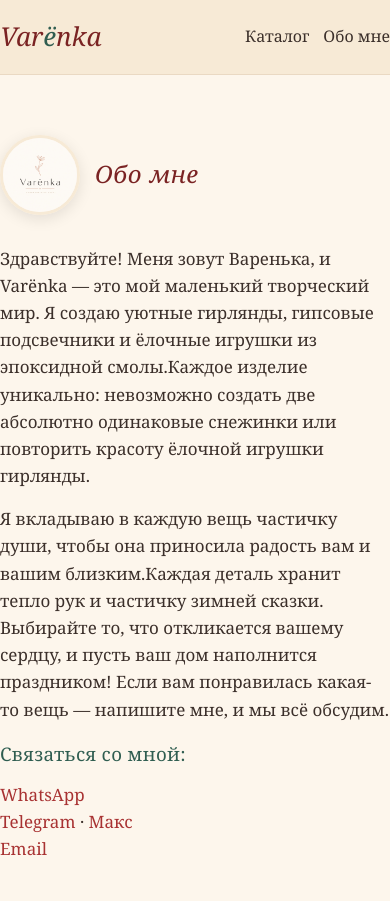
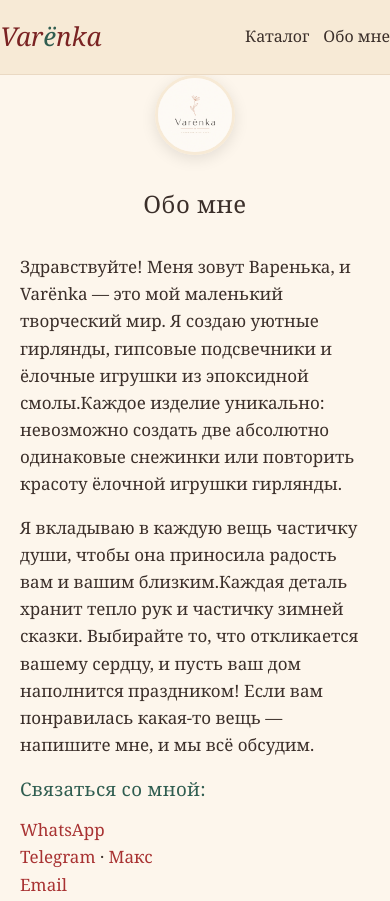
Before and after one commit to fep0000-ship-it/varenka, a plain HTML site: page about.html in a window 390 px wide. Shown: the top 901 px of the page. Drawn offline with Linux system fonts and the light colour scheme.

Commit message:
Update style.css

```diff
--- a/style.css
+++ b/style.css
@@ -81,22 +81,59 @@ header {
 .cat-img { width: 100%; height: 180px; object-fit: cover; margin-bottom: 15px; border-bottom: 2px solid var(--bg-soft); transition: transform 0.3s ease; }
 .cat-card:hover .cat-img { transform: scale(1.05); }
 
-/* ===== Страница Обо мне ===== */
-.about { padding: 60px 0; max-width: 800px; margin: 0 auto; }
+* =========================================
+   СТРАНИЦА "ОБО МНЕ" - ФИНАЛЬНЫЙ ВАРИАНТ
+   ========================================= */
+
+/* Контейнер страницы */
+.about {
+  padding: 60px 0;
+  max-width: 800px;
+  margin: 0 auto;
+}
+/* КОМПЬЮТЕР: Логотип слева, заголовок справа */
 .about-flex {
-  display: flex;
-  align-items: center;       /* Выравнивание по вертикали */
-  justify-content: flex-start; /* Прижимаем всё к левому краю */
-  gap: 20px;                 /* Расстояние между логотипом и текстом */
-  margin-bottom: 30px;
-  text-align: left;          /* Текст слева */
+  display: flex !important;
+  align-items: center !important; /* Выравниваем по центру по вертикали */
+  justify-content: flex-start !important; /* Прижимаем к левому краю */
+  gap: 30px !important; /* Отступ между лого и текстом */
+  margin-bottom: 30px !important;
+  text-align: left !important;
+}
+/* Фиксируем размер лого на компьютере */
+.about-flex .my-logo {
+  width: 150px !important;
+  height: 150px !important;
+  max-width: 150px !important;
+  min-width: 150px !important;
+  margin: 0 !important; /* Убираем автоцентрирование */
+  border-radius: 50% !important;
+  object-fit: cover !important;
 }
 
+* Убираем лишние отступы у заголовка "Обо мне" */
 .about-flex h1 {
-  font-size: clamp(28px, 4vw, 40px);
-  color: var(--accent-dark);
-  font-style: italic;
-  margin: 0;
+  margin: 0 !important;
+  font-size: 40px !important;
+  color: var(--accent-dark) !important;
+  font-style: italic !important;
+}
+/* =========================================
+   ТЕЛЕФОН: Логотип по центру, текст по центру
+   ========================================= */
+@media (max-width: 768px) {
+  .about-flex {
+    flex-direction: column !important; /* Ставим друг под другом */
+    justify-content: center !important;
+    text-align: center !important; /* Текст по центру */
+  }
+ .about-flex .my-logo {
+    margin: 0 auto 20px auto !important; /* Центрируем лого */
+    width: 120px !important;
+    height: 120px !important;
+    min-width: 120px !important;
+    max-width: 120px !important;
+  }
 }
 .about-text p { margin-bottom: 16px; font-size: 17px; }
 
```
